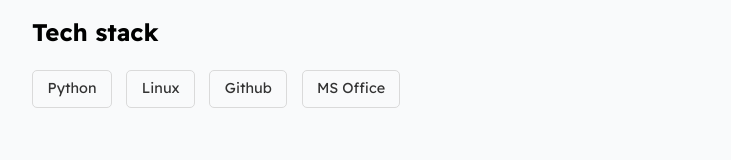
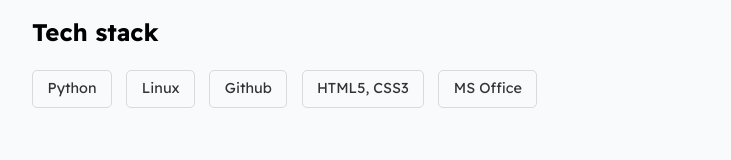
Before and after one commit to midimitrova/Digital-Resume, a plain HTML site: page index.html in a window 1280 px wide. Shown: the part 387-547 px from the top of the page, without its empty margins (274-1005 px from the left). Drawn offline with Linux system fonts and the light colour scheme.

Commit message:
update tech stack

```diff
--- a/index.html
+++ b/index.html
@@ -37,6 +37,7 @@
                     <div class="card--techstack"><span>Python</span></div>
                     <div class="card--techstack"><span>Linux</span></div>
                     <div class="card--techstack"><span>Github</span></div>
+                    <div class="card--techstack"><span>HTML5, CSS3</span></div>
                     <div class="card--techstack"><span>MS Office</span></div>
                 </div>
             </section>
```
